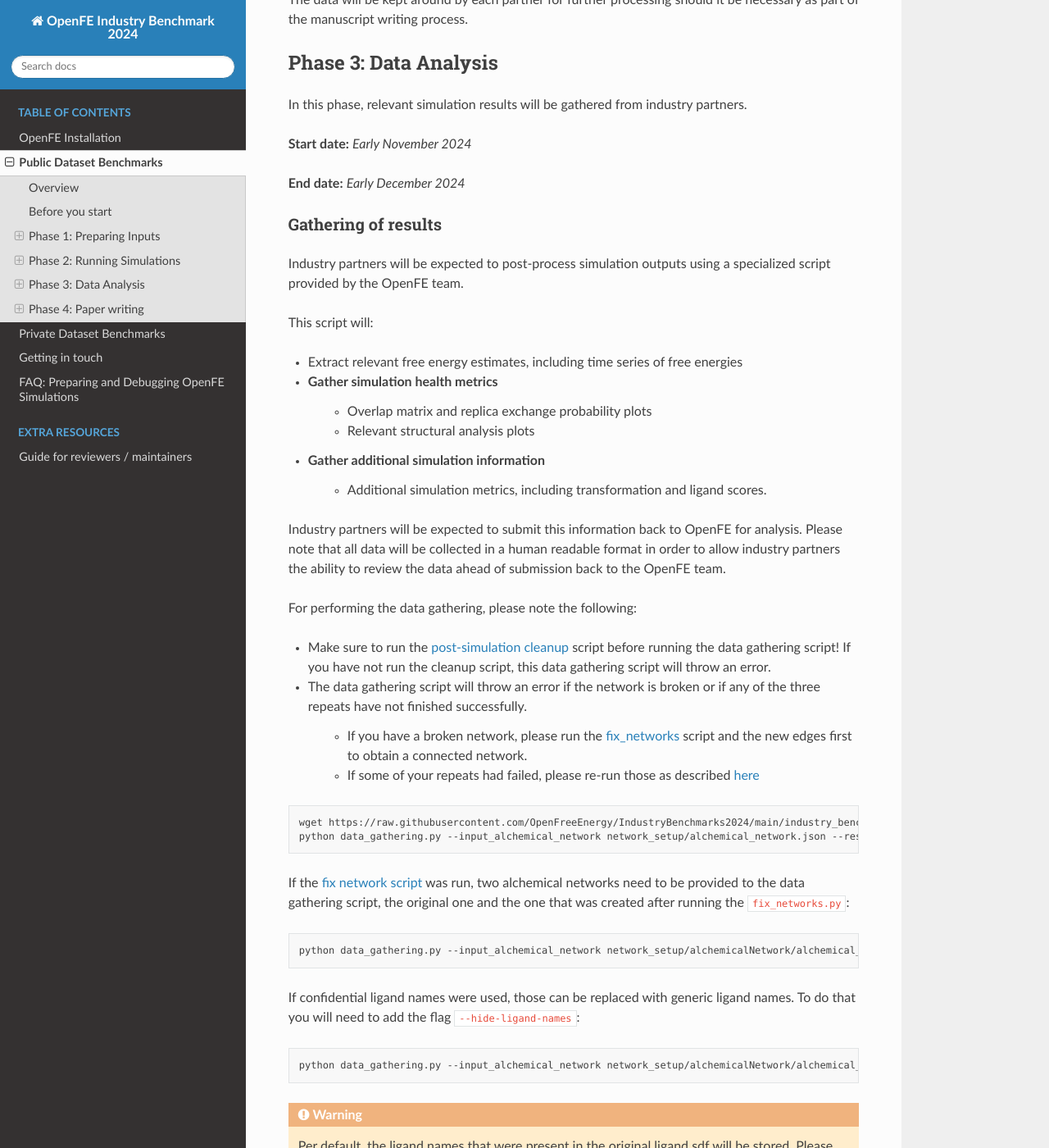
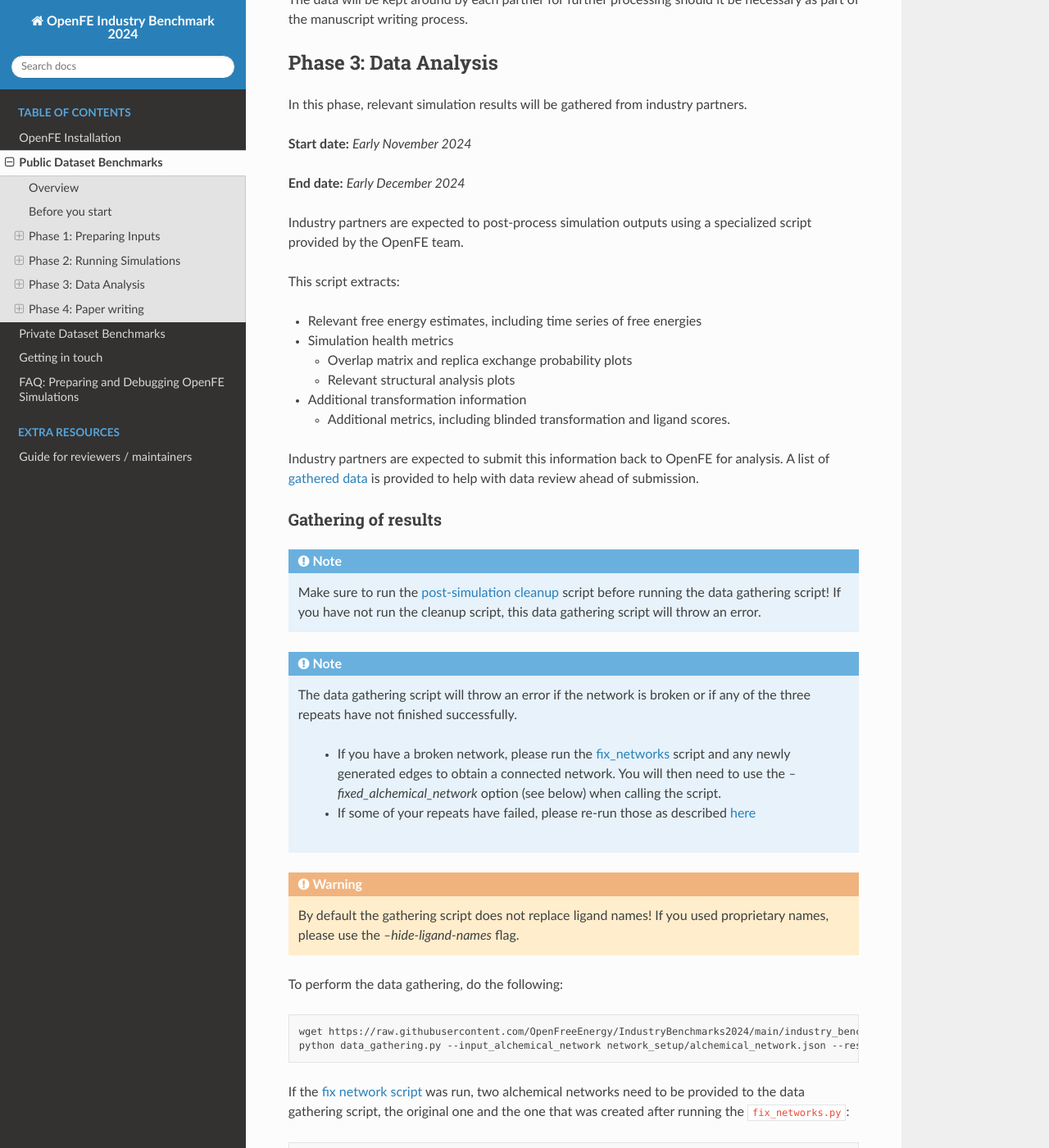
Before and after one commit to OpenFreeEnergy/IndustryBenchmarks2024, a Sphinx documentation site: the page built from docs/source/public/overview.rst, in a window 1280 px wide and 1400 px high, scrolled down 11001 px. Shown: the whole window at 82% size. Built offline with Sphinx 7.4.7 and the Read the Docs theme 3.1.0, drawn with Linux system fonts in a browser that asks for light colours; some of the changed text lies outside the part shown.

Commit message:
Some changes

```diff
--- a/docs/source/public/overview.rst
+++ b/docs/source/public/overview.rst
@@ -335,7 +335,7 @@
 
 
 .. note::
-   A separate script will be provided for gathering relevant FE output data in Phase 3.
+   A separate script is provided for :ref:`gathering relevant FE output data <gathering_of_results>` in Phase 3.
 
 
 Due to the slightly modified simulation execution layout, using `openfe gather` will not work in openfe v1.0.1.
@@ -417,8 +417,7 @@
 * Simulation ``.nc`` & checkpoint ``.chk`` files
 
 .. note::
-
-         The simulation ``.nc`` file is subsampled and for each lambda window, an ``.xtc`` trajectory file is created
+   The simulation ``.nc`` file is subsampled and for each lambda window, an ``.xtc`` trajectory file is created
 
 
 Compute Requirements
@@ -483,35 +483,49 @@
 
 **End date:** *Early December 2024*
 
+
+Industry partners are expected to post-process simulation outputs using a specialized script provided by the OpenFE team.
+
+This script extracts:
+
+* Relevant free energy estimates, including time series of free energies
+* Simulation health metrics
+
+  * Overlap matrix and replica exchange probability plots
+  * Relevant structural analysis plots
+
+* Additional transformation information
+
+  * Additional metrics, including blinded transformation and ligand scores.
+
+Industry partners are expected to submit this information back to OpenFE for
+analysis. A list of :ref:`gathered data <gathered_data>` is provided
+to help with data review ahead of submission.
+
+
 .. _gathering_of_results:
 
 Gathering of results
 ====================
 
-Industry partners will be expected to post-process simulation outputs using a specialized script provided by the OpenFE team.
 
-This script will:
+.. note::
+  Make sure to run the `post-simulation cleanup`_ script before running the data gathering script!
+  If you have not run the cleanup script, this data gathering script will throw an error.
 
-* Extract relevant free energy estimates, including time series of free energies
-* Gather simulation health metrics
-   * Overlap matrix and replica exchange probability plots
-   * Relevant structural analysis plots
-* Gather additional simulation information
-   * Additional simulation metrics, including transformation and ligand scores.
 
-Industry partners will be expected to submit this information back to OpenFE for
-analysis. Please note that all data will be collected in a human readable format
-in order to allow industry partners the ability to review the data ahead of submission
-back to the OpenFE team.
+.. note::
+  The data gathering script will throw an error if the network is broken or if any of the three repeats have not finished successfully.
 
-For performing the data gathering, please note the following:
+    * If you have a broken network, please run the `fix_networks`_ script and any newly generated edges to obtain a connected network. You will then need to use the `--fixed_alchemical_network` option (see below) when calling the script.
+    * If some of your repeats have failed, please re-run those as described `here <failed_edges>`_
 
-* Make sure to run the `post-simulation cleanup`_ script before running the data gathering script! If you have not run the cleanup script, this data gathering script will throw an error.
-* The data gathering script will throw an error if the network is broken or if any of the three repeats have not finished successfully.
 
-   * If you have a broken network, please run the `fix_networks`_ script and the new edges first to obtain a connected network.
-   * If some of your repeats had failed, please re-run those as described `here <failed_edges>`_
+.. warning::
+  By default the gathering script does not replace ligand names! If you used proprietary names, please use the `--hide-ligand-names` flag.
 
+
+To perform the data gathering, do the following:
 
 .. code-block:: bash
 
@@ -533,44 +547,55 @@
 .. warning::
    Per default, the ligand names that were present in the original ligand sdf will be stored. Please check those and if they contain any confidential information, use the ``hide-ligand-names`` flag.
 
+
 .. _gathered_data:
 
 Content of the data that will be transferred to OpenFE
-------------------------------------------------------
+======================================================
 
 Here you can find the full list of files and data that will be extracted in the `data gathering script <gathering_of_results>`_.
 
-1. A file containing a variety of network properties (``all_network_properties.json``). More specifically, the file contains the following information:
 
-  * ``Edges``: Following information is saved for each transformation:
+1. Network properties JSON file
+-------------------------------
 
-    * Lomap score
-    * Alchemical charge difference
-    * Charge score: A score that describes the difficulty of a transformation related to the absolute change difference between ligands
-    * Shape score
-    * Volume score
-    * Mapping RMSD score
-    * Number of heavy atoms in the common core
-    * Number of heavy atoms in the dummy region of ligand A
-    * Number of heavy atoms in the dummy region of ligand B
-    * Changing number of rings
-    * Changing number of rotatable bonds
-    * Morgan fingerprint Tanimoto similarity
-    * AtomPair fingerprint dice similarity
-    * Topological torsion fingerprint dice similarity
-    * Difference in solvent accessible surface area
-    * Whether or not the simulation failed
 
-  * ``Ligands``: Following information is saved for each ligand:
+.. note::
+   All ligand properties gathered are, to best of our knowledge, blinded and cannot be used to recover the underlying structures.
 
-    * Number of rotatable bonds
-    * Number of ring systems
-    * Number of heavy atoms
-    * Number of elements
-    * Solvent accessible surface area
-    * Formal charge
 
-  * ``DDG_estimates``: For each leg and each repeat, the MBAR DDG estimate and its uncertainty are stored
+A file containing a variety of network properties (``all_network_properties.json``).
+More specifically, the file contains the following information:
+
+* ``Edges``: Following information is saved for each transformation:
+
+  * Lomap score
+  * Alchemical charge difference
+  * Charge score: A score that describes the difficulty of a transformation related to the absolute change difference between ligands
+  * Shape score
+  * Volume score
+  * Mapping RMSD score
+  * Number of heavy atoms in the common core
+  * Number of heavy atoms in the dummy region of ligand A
+  * Number of heavy atoms in the dummy region of ligand B
+  * Changing number of rings
+  * Changing number of rotatable bonds
+  * Morgan fingerprint Tanimoto similarity
+  * AtomPair fingerprint dice similarity
+  * Topological torsion fingerprint dice similarity
+  * Difference in solvent accessible surface area
+  * Whether or not the simulation failed
+
+* ``Ligands``: Following information is saved for each ligand:
+
+  * Number of rotatable bonds
+  * Number of ring systems
+  * Number of heavy atoms
+  * Number of elements
+  * Solvent accessible surface area
+  * Formal charge
+
+* ``DDG_estimates``: For each leg and each repeat, the MBAR DDG estimate and its uncertainty are stored
 
 An example extract from the ``all_network_properties.json`` file is shown for the bace test system:
 
@@ -634,15 +659,28 @@
         "solvent_spiro2_spiro1_repeat_1": [...
 
 
-2. For each transformation and each repeat, a folder is created that contains following files:
+2. Simulation files (reduced potentials, system information, and automated analyses)
+------------------------------------------------------------------------------------
 
-  * ``structural_analysis_data.npz``: Data to be able to calculate the ligand center of mass drift, the ligand RMSD, and the protein RMSD.
-  * ``energy_replica_state.npz``: time series of potential energies to be able to re-calculate the free energy differences as well as the MBAR overlap and replica exchange matrix.
-  * ``simulation_real_time_analysis.yaml``: Contains cumulative free energy estimates and simulation run time information
-  * ``info.yaml``: Number of atoms, run time information (nanoseconds per day)
-  * If present, following image analysis files are collected:
+.. note::
+   None of the files gathered contain any information which could be used to extract the underlying system's chemistries.
 
-    * ``forward_reverse_convergence.png``, ``ligand_COM_drift.png``, ``ligand_RMSD.png``, ``mbar_overlap_matrix.png``, ``protein_2D_RMSD.png``, ``replica_exchange_matrix.png``, ``replica_state_timeseries.png``
+
+For each transformation and each repeat, a folder is created that contains following files:
+
+* ``structural_analysis_data.npz``: data to be able to calculate the ligand center of mass drift, the ligand RMSD, and the protein RMSD.
+* ``energy_replica_state.npz``: time series of potential energies to be able to re-calculate the free energy differences as well as the MBAR overlap and replica exchange matrix.
+* ``simulation_real_time_analysis.yaml``: contains cumulative free energy estimates and simulation run time information
+* ``info.yaml``: number of atoms, run time information (nanoseconds per day)
+* If present, following image analysis files are collected:
+
+  * ``forward_reverse_convergence.png``: a time censured plot of the free energy estimates
+  * ``ligand_COM_drift.png``: the ligands center of mass (COM) distance from its initial frame position
+  * ``ligand_RMSD.png``: the RMSD of the ligand from the initial frame
+  * ``mbar_overlap_matrix.png``: the MBAR overlap matrix
+  * ``protein_2D_RMSD.png``: the 2D RMSD of the protein alpha carbons
+  * ``replica_exchange_matrix.png``: the replica exchange matrix
+  * ``replica_state_timeseries.png``: a plot of the replica state timeseries
 
 The results directory should be organised as follows:
 
@@ -669,14 +707,7 @@
 Analysis of results
 ===================
 
-**Analysis of individual systems**
-
-Initial analysis of results for each system will be carried out by each industry benchmark partner
-with the help of the OpenFE development team.
-
-**Analysis of all results**
-
-A final analysis of all simulation results will be conducted by the OpenFE development team with
+Once submitted, the datasets will be analyzed by the OpenFE development team with
 help from volunteering industry board and technical advisory committee members.
 
 
```
Also changed, not shown: other parts of docs/source/public/overview.rst (+1 -0 lines).
